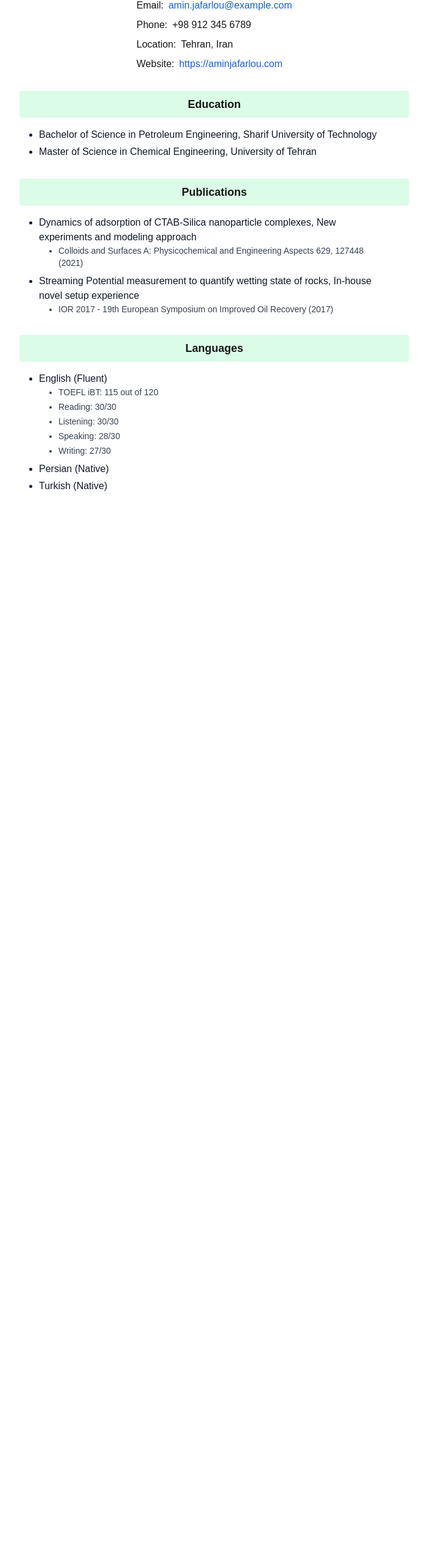
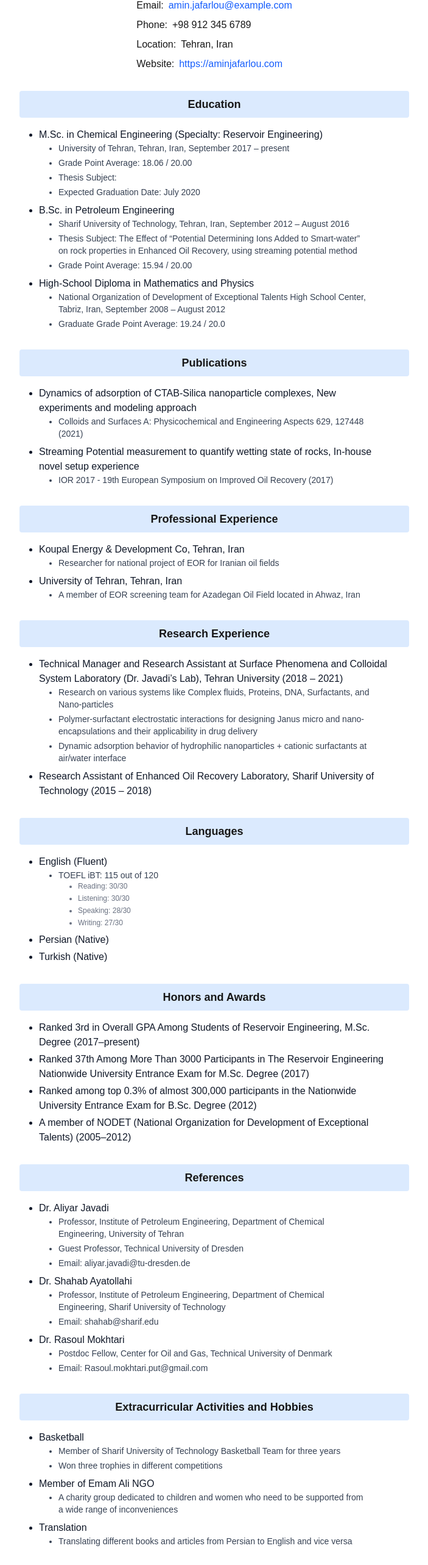
Before and after one commit to AminJafarlou/resume, a Next.js app: page / in a window 1280 px wide. Shown: the part 175-2741 px from the top of the page at 61% size, without its empty margins (288-991 px from the left). Before the commit the page ends 1024 px from the top, so only its background shows below. Built offline with nearby package versions, Linux system fonts and the light colour scheme.

Commit message:
add logo and meta to page, Add new sections

```diff
--- a/src/app/components/AppHeader.tsx
+++ b/src/app/components/AppHeader.tsx
@@ -9,12 +9,12 @@ export const AppHeader: FC<AppHeaderProps> = ({ onDownload }) => {
   return (
     <header className="sticky top-0 z-10 h-[60px] flex items-center justify-between px-4 border-b bg-white shadow-sm">
       <div className="flex items-center space-x-2">
-        <Image src="/logo.png" height={40} width={120} alt="Logo" />
+        <Image src="/logo.png" height={60} width={150} alt="Logo" />
       </div>
 
       <button
         onClick={onDownload}
-        className="bg-green-500 text-white px-4 py-2 rounded hover:bg-green-600 transition cursor-pointer"
+        className="bg-blue-500 text-white px-4 py-2 rounded hover:bg-blue-600 transition cursor-pointer"
       >
         Download PDF
       </button>
--- a/src/app/components/ResumeSection.tsx
+++ b/src/app/components/ResumeSection.tsx
@@ -4,7 +4,7 @@ import { renderItems } from './renderItems'
 export const ResumeSection = () => {
   return sections.map((section, index) => (
     <div key={index} className="space-y-4 mt-8">
-      <div className="bg-green-100 text-center text-lg font-semibold py-2 rounded">{section.title}</div>
+      <div className="bg-blue-100 text-center text-lg font-semibold py-2 rounded">{section.title}</div>
       {renderItems(section.items)}
     </div>
   ))
--- a/src/app/data/information.ts
+++ b/src/app/data/information.ts
@@ -18,10 +18,34 @@ export const sections: Section[] = [
     title: 'Education',
     items: [
       {
-        title: 'Bachelor of Science in Petroleum Engineering, Sharif University of Technology',
+        title: 'M.Sc. in Chemical Engineering (Specialty: Reservoir Engineering)',
+        subItems: [
+          { title: 'University of Tehran, Tehran, Iran, September 2017 – present' },
+          { title: 'Grade Point Average: 18.06 / 20.00' },
+          { title: 'Thesis Subject:' },
+          { title: 'Expected Graduation Date: July 2020' },
+        ],
       },
       {
-        title: 'Master of Science in Chemical Engineering, University of Tehran',
+        title: 'B.Sc. in Petroleum Engineering',
+        subItems: [
+          { title: 'Sharif University of Technology, Tehran, Iran, September 2012 – August 2016' },
+          {
+            title:
+              'Thesis Subject: The Effect of “Potential Determining Ions Added to Smart-water” on rock properties in Enhanced Oil Recovery, using streaming potential method',
+          },
+          { title: 'Grade Point Average: 15.94 / 20.00' },
+        ],
+      },
+      {
+        title: 'High-School Diploma in Mathematics and Physics',
+        subItems: [
+          {
+            title:
+              'National Organization of Development of Exceptional Talents High School Center, Tabriz, Iran, September 2008 – August 2012',
+          },
+          { title: 'Graduate Grade Point Average: 19.24 / 20.0' },
+        ],
       },
     ],
   },
@@ -46,21 +70,163 @@ export const sections: Section[] = [
       },
     ],
   },
+
+  {
+    title: 'Professional Experience',
+    items: [
+      {
+        title: 'Koupal Energy & Development Co, Tehran, Iran',
+        subItems: [{ title: 'Researcher for national project of EOR for Iranian oil fields' }],
+      },
+      {
+        title: 'University of Tehran, Tehran, Iran',
+        subItems: [
+          {
+            title: 'A member of EOR screening team for Azadegan Oil Field located in Ahwaz, Iran',
+          },
+        ],
+      },
+    ],
+  },
+  {
+    title: 'Research Experience',
+    items: [
+      {
+        title:
+          'Technical Manager and Research Assistant at Surface Phenomena and Colloidal System Laboratory (Dr. Javadi’s Lab), Tehran University (2018 – 2021)',
+        subItems: [
+          {
+            title: 'Research on various systems like Complex fluids, Proteins, DNA, Surfactants, and Nano-particles',
+          },
+          {
+            title:
+              'Polymer-surfactant electrostatic interactions for designing Janus micro and nano-encapsulations and their applicability in drug delivery',
+          },
+          {
+            title:
+              'Dynamic adsorption behavior of hydrophilic nanoparticles + cationic surfactants at air/water interface',
+          },
+        ],
+      },
+      {
+        title: 'Research Assistant of Enhanced Oil Recovery Laboratory, Sharif University of Technology (2015 – 2018)',
+      },
+    ],
+  },
   {
     title: 'Languages',
     items: [
       {
         title: 'English (Fluent)',
         subItems: [
-          { title: 'TOEFL iBT: 115 out of 120' },
-          { title: 'Reading: 30/30' },
-          { title: 'Listening: 30/30' },
-          { title: 'Speaking: 28/30' },
-          { title: 'Writing: 27/30' },
+          {
+            title: 'TOEFL iBT: 115 out of 120',
+            subItems: [
+              { title: 'Reading: 30/30' },
+              { title: 'Listening: 30/30' },
+              { title: 'Speaking: 28/30' },
+              { title: 'Writing: 27/30' },
+            ],
+          },
         ],
       },
       { title: 'Persian (Native)' },
       { title: 'Turkish (Native)' },
     ],
   },
+  {
+    title: 'Honors and Awards',
+    items: [
+      {
+        title: 'Ranked 3rd in Overall GPA Among Students of Reservoir Engineering, M.Sc. Degree (2017–present)',
+      },
+      {
+        title:
+          'Ranked 37th Among More Than 3000 Participants in The Reservoir Engineering Nationwide University Entrance Exam for M.Sc. Degree (2017)',
+      },
+      {
+        title:
+          'Ranked among top 0.3% of almost 300,000 participants in the Nationwide University Entrance Exam for B.Sc. Degree (2012)',
+      },
+      {
+        title: 'A member of NODET (National Organization for Development of Exceptional Talents) (2005–2012)',
+      },
+    ],
+  },
+  {
+    title: 'References',
+    items: [
+      {
+        title: 'Dr. Aliyar Javadi',
+        subItems: [
+          {
+            title:
+              'Professor, Institute of Petroleum Engineering, Department of Chemical Engineering, University of Tehran',
+          },
+          {
+            title: 'Guest Professor, Technical University of Dresden',
+          },
+          {
+            title: 'Email: aliyar.javadi@tu-dresden.de',
+          },
+        ],
+      },
+      {
+        title: 'Dr. Shahab Ayatollahi',
+        subItems: [
+          {
+            title:
+              'Professor, Institute of Petroleum Engineering, Department of Chemical Engineering, Sharif University of Technology',
+          },
+          {
+            title: 'Email: shahab@sharif.edu',
+          },
+        ],
+      },
+      {
+        title: 'Dr. Rasoul Mokhtari',
+        subItems: [
+          {
+            title: 'Postdoc Fellow, Center for Oil and Gas, Technical University of Denmark',
+          },
+          {
+            title: 'Email: Rasoul.mokhtari.put@gmail.com',
+          },
+        ],
+      },
+    ],
+  },
+  {
+    title: 'Extracurricular Activities and Hobbies',
+    items: [
+      {
+        title: 'Basketball',
+        subItems: [
+          {
+            title: 'Member of Sharif University of Technology Basketball Team for three years',
+          },
+          {
+            title: 'Won three trophies in different competitions',
+          },
+        ],
+      },
+      {
+        title: 'Member of Emam Ali NGO',
+        subItems: [
+          {
+            title:
+              'A charity group dedicated to children and women who need to be supported from a wide range of inconveniences',
+          },
+        ],
+      },
+      {
+        title: 'Translation',
+        subItems: [
+          {
+            title: 'Translating different books and articles from Persian to English and vice versa',
+          },
+        ],
+      },
+    ],
+  },
 ]
--- a/src/app/layout.tsx
+++ b/src/app/layout.tsx
@@ -13,8 +13,8 @@ const geistMono = Geist_Mono({
 })
 
 export const metadata: Metadata = {
-  title: 'Create Next App',
-  description: 'Generated by create next app',
+  title: 'Amin Jafarlou',
+  description: 'Academic Resume of Amin Jafarlou, M.Sc. in Chemical Engineering',
 }
 
 export default function RootLayout({
```
Also changed, not shown: public/logo.png.
